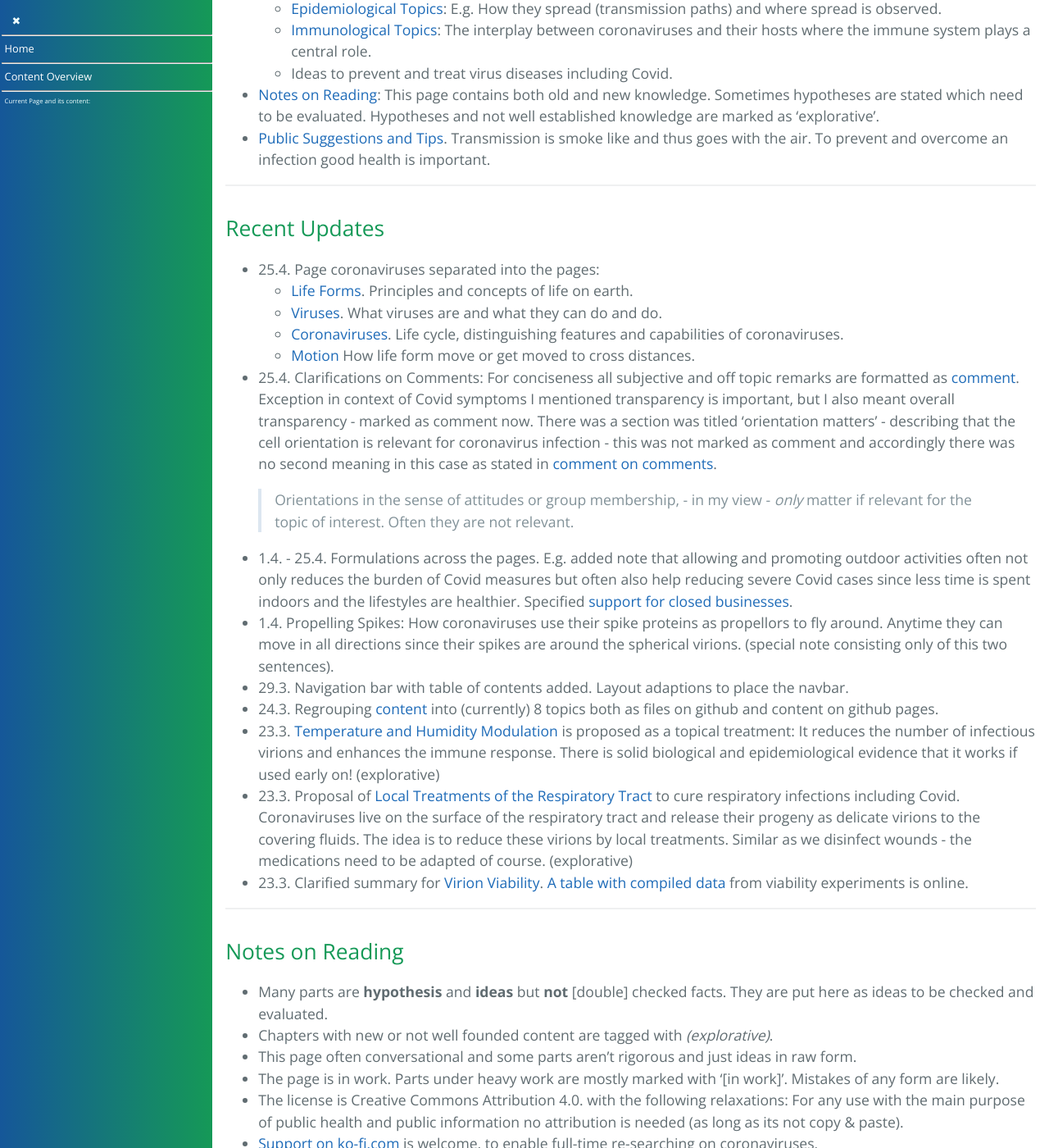
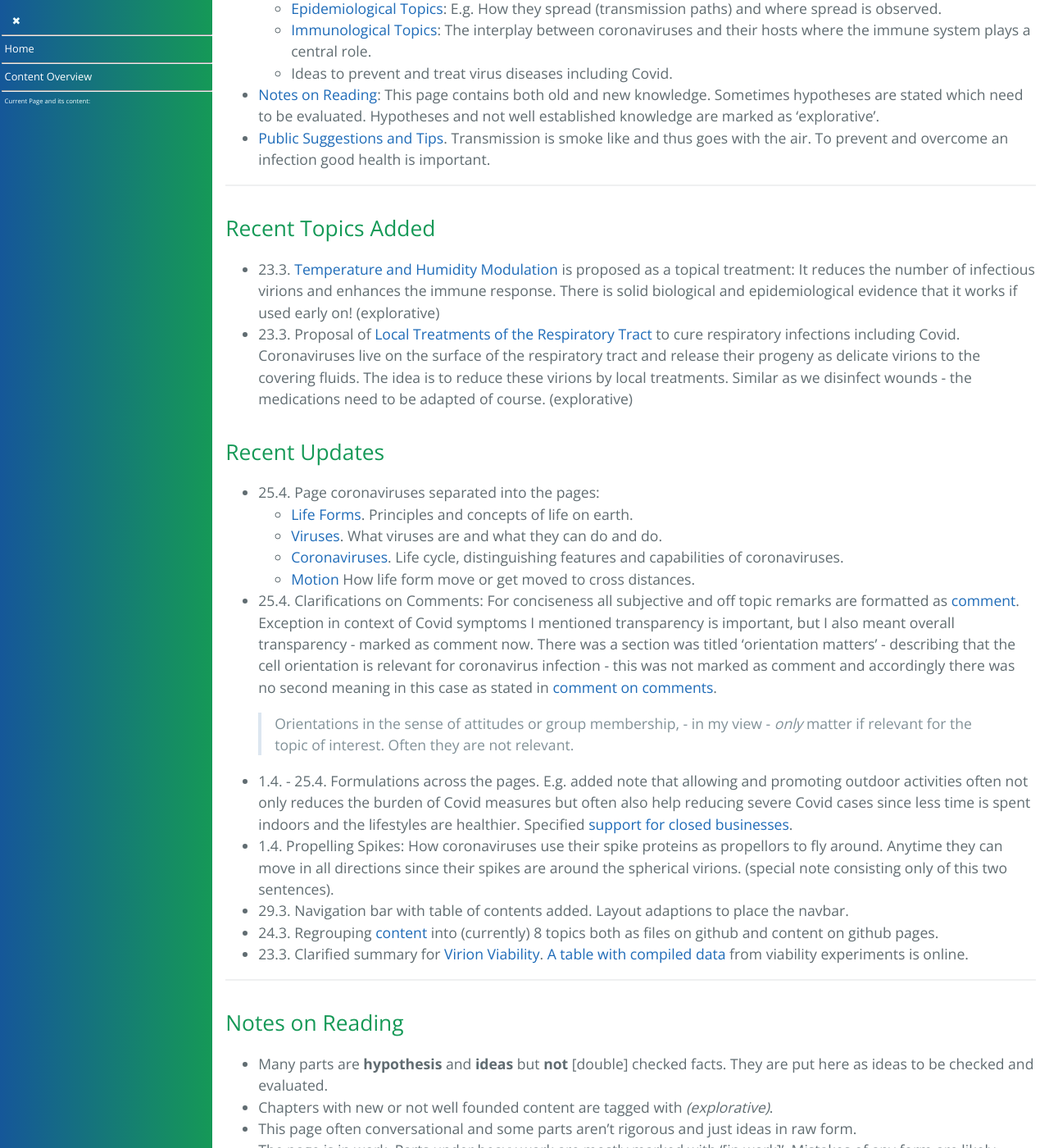
Before and after one commit to forestgrape/coronavirus, a Jekyll site: the page built from index.md, in a window 1280 px wide and 1400 px high, scrolled down 389 px. Shown: the whole window at 82% size. Built offline with Jekyll 4.4.1, drawn with Linux system fonts in a browser that asks for light colours; our own code applies the rules of GitHub Pages for plain Markdown files; some of the changed lines change nothing that is shown.

Commit message:
recent updates grouped into recent topics and recent updates

```diff
--- a/index.md
+++ b/index.md
@@ -17,8 +17,12 @@ home: true
 
 ---
 
+## Recent Topics Added
+- 23.3. [Temperature and Humidity Modulation](6_prevention_and_treatment/temperature_modulation.md) is proposed as a topical treatment: It reduces the number of infectious virions and enhances the immune response. There is solid biological and epidemiological evidence that it works if used early on! (explorative)
+- 23.3. Proposal of [Local Treatments of the Respiratory Tract](6_prevention_and_treatment/topical_treatment.md) to cure respiratory infections including Covid. Coronaviruses live on the surface of the respiratory tract and release their progeny as delicate virions to the covering fluids. The idea is to reduce these virions by local treatments. Similar as we disinfect wounds - the medications need to be adapted of course. (explorative)
+
+
 ## Recent Updates
-
 - 25.4. Page coronaviruses separated into the pages:
   - [Life Forms](2_biological/life-forms.md). Principles and concepts of life on earth.
   - [Viruses](2_biological/viruses.md). What viruses are and what they can do and do.
@@ -30,9 +34,8 @@ home: true
 - 1.4. Propelling Spikes: How coronaviruses use their spike proteins as propellors to fly around. Anytime they can move in all directions since their spikes are around the spherical virions. (special note consisting only of this two sentences).
 - 29.3. Navigation bar with table of contents added. Layout adaptions to place the navbar.
 - 24.3. Regrouping [content](#content) into (currently) 8 topics both as files on github and content on github pages.
-- 23.3. [Temperature and Humidity Modulation](6_prevention_and_treatment/temperature_modulation.md) is proposed as a topical treatment: It reduces the number of infectious virions and enhances the immune response. There is solid biological and epidemiological evidence that it works if used early on! (explorative)
-- 23.3. Proposal of [Local Treatments of the Respiratory Tract](6_prevention_and_treatment/topical_treatment.md) to cure respiratory infections including Covid. Coronaviruses live on the surface of the respiratory tract and release their progeny as delicate virions to the covering fluids. The idea is to reduce these virions by local treatments. Similar as we disinfect wounds - the medications need to be adapted of course. (explorative)
 - 23.3. Clarified summary for [Virion Viability](2_biological/virion_viability.md). [A table with compiled data](./2_biological/virion_viability/viability_data.md) from viability experiments is online.
+
 
 
 ---
```
